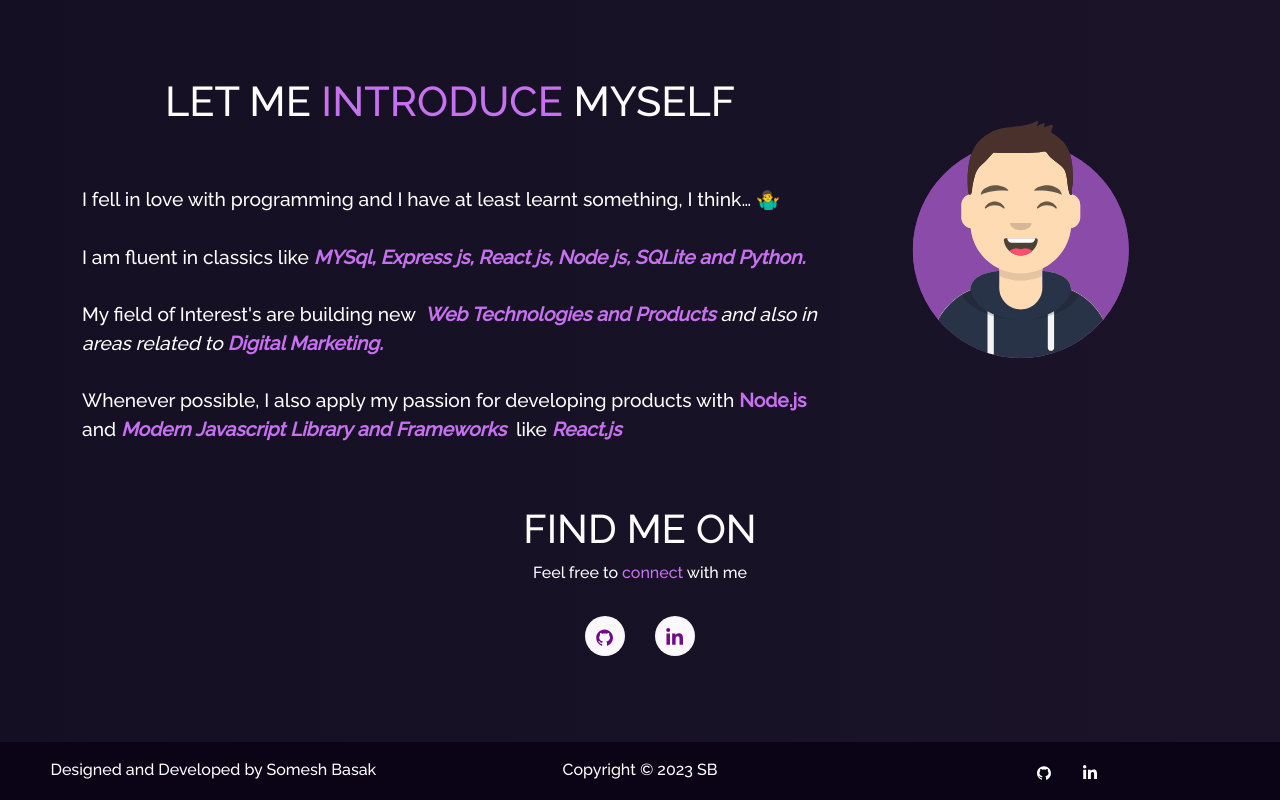
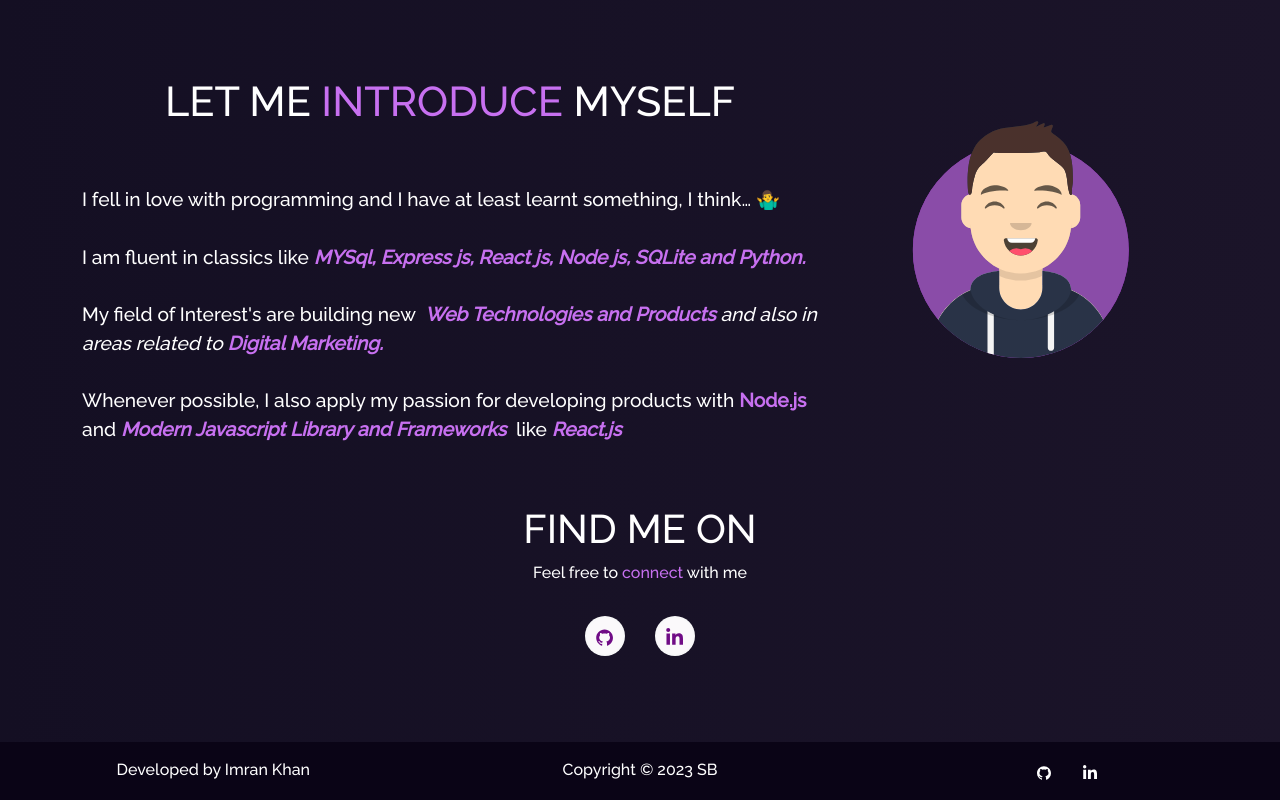
Before and after one commit to mdimrankhan175/Portfolio, a React (Create React App) app: page / in a window 1280 px wide. Shown: the part 799-1599 px from the top of the page. Built offline with nearby package versions, Linux system fonts and the light colour scheme.

Commit message:
Update Footer.js

```diff
--- a/src/components/Footer.js
+++ b/src/components/Footer.js
@@ -12,7 +12,7 @@ function Footer() {
     <Container fluid className="footer">
       <Row>
         <Col md="4" className="footer-copywright">
-          <h3>Designed and Developed by Somesh Basak</h3>
+          <h3>Developed by Imran Khan</h3>
         </Col>
         <Col md="4" className="footer-copywright">
           <h3>Copyright © {year} SB</h3>
```
